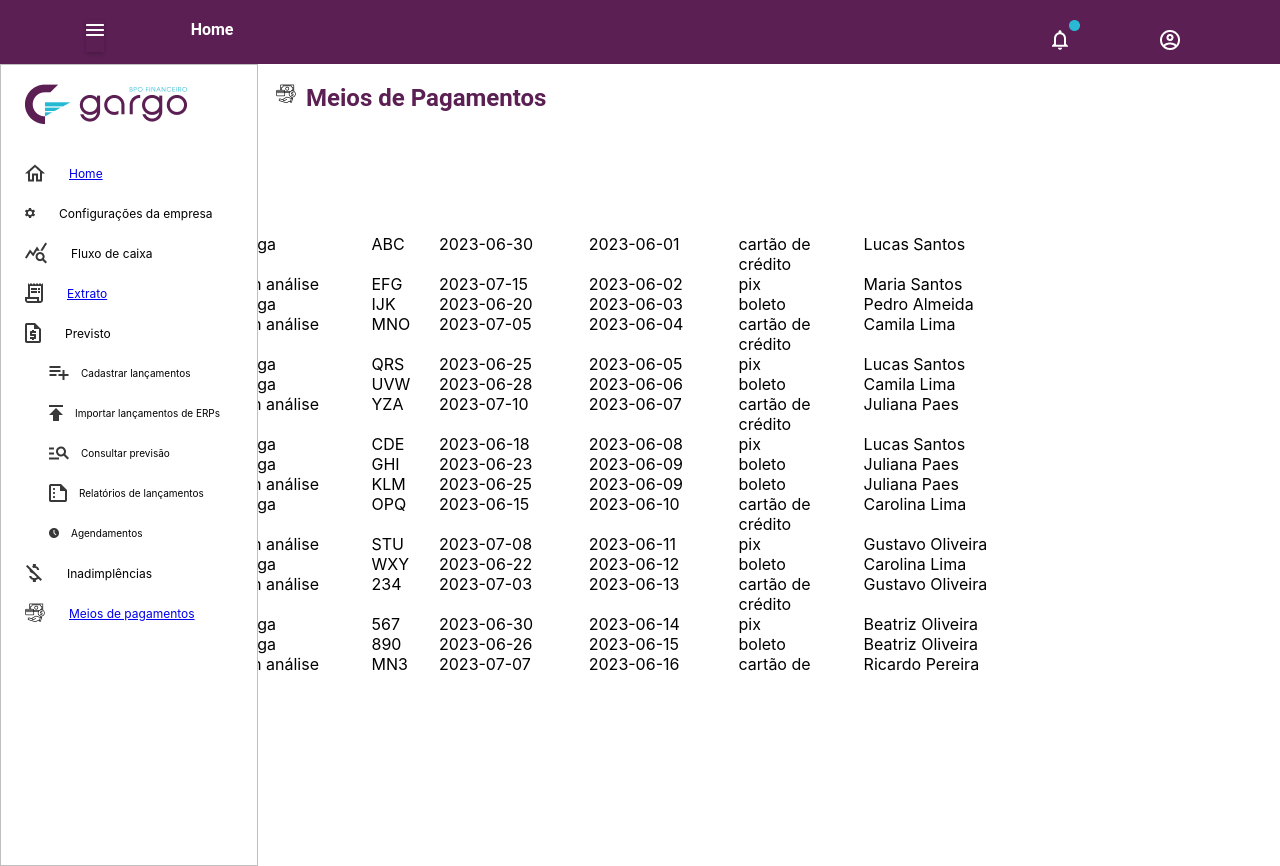
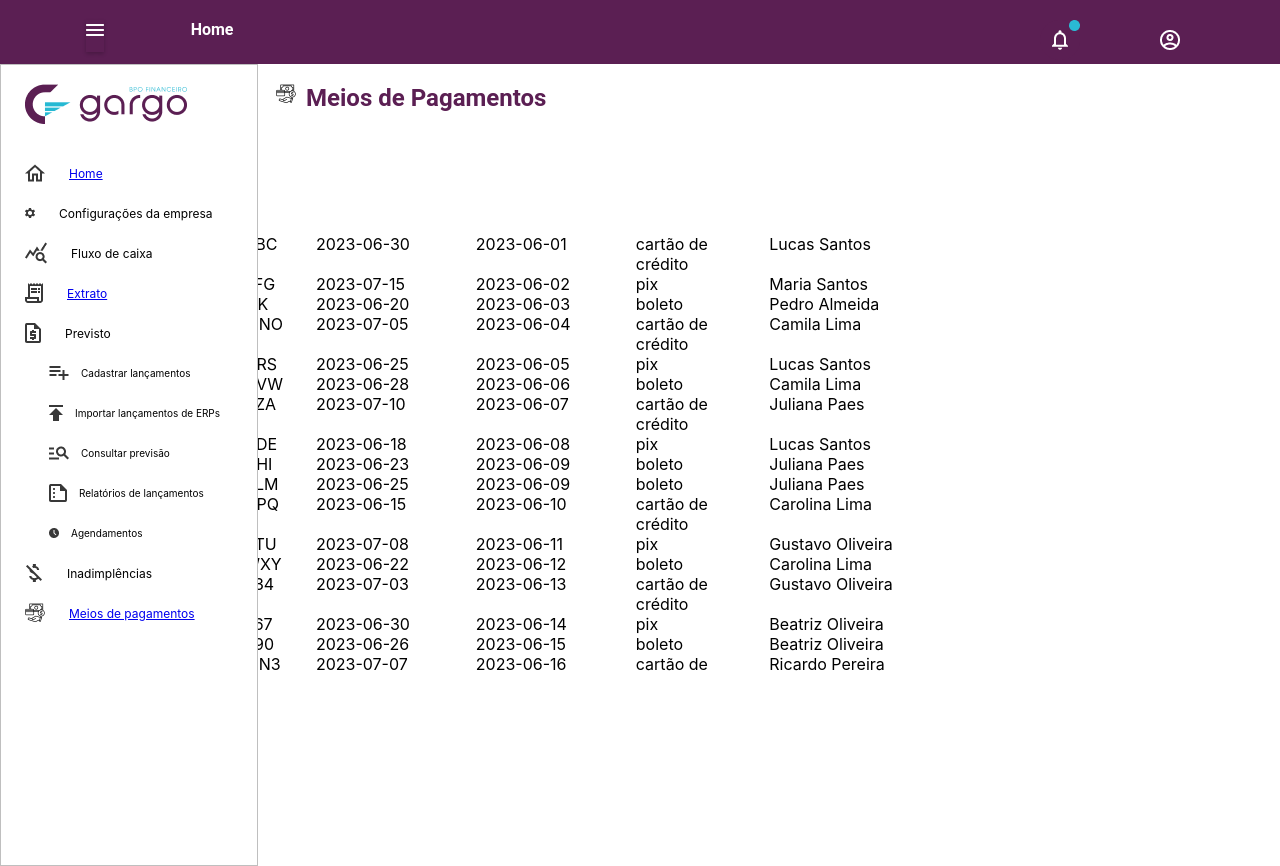
Before and after one commit to leonardod7/Apoena_React_Project, a React (Create React App) app: page /meiosdepagamentos in a window 1280 px wide. Shown: the top 866 px of the page. Built offline with nearby package versions, Linux system fonts and the light colour scheme.

Commit message:
detalhes

```diff
--- a/src/components/ItemFatura/Style.js
+++ b/src/components/ItemFatura/Style.js
@@ -19,6 +19,12 @@ const Valor = styled.span`
         width: 10%;
     };
 
+    @media screen and (min-width: ${Dispositivo.tablet}px) {
+    };
+
+    @media screen and (min-width: ${Dispositivo.mobile}px) {
+    };
+
     @media screen and (min-width: ${Dispositivo.smallMobile}px) {
         width: 10%;
     };
@@ -31,8 +37,10 @@ const Status = styled.span`
         width: 15%;
     };
 
+    @media screen and (min-width: ${Dispositivo.tablet}px) {
+    };
+
     @media screen and (min-width: ${Dispositivo.mobile}px) {
-        display: block;
     };
 
     @media screen and (min-width: ${Dispositivo.smallMobile}px) {
@@ -100,6 +108,13 @@ const Tipo = styled.span`
         width: 14%;
     };
 
+    @media screen and (min-width: ${Dispositivo.tablet}px) {
+    };
+
+    @media screen and (min-width: ${Dispositivo.mobile}px) {
+    };
+
+
     @media screen and (min-width: ${Dispositivo.smallMobile}px) {
     };
 `;
@@ -109,6 +124,12 @@ const Nome = styled.span`
         width: 20%;
     };
 
+    @media screen and (min-width: ${Dispositivo.tablet}px) {
+    };
+
+    @media screen and (min-width: ${Dispositivo.mobile}px) {
+    };
+
     @media screen and (min-width: ${Dispositivo.smallMobile}px) {
     };
 `;
--- a/src/pages/Style.js
+++ b/src/pages/Style.js
@@ -2,7 +2,7 @@ import { styled} from "styled-components";
 import Dispositivo from "../utils";
 
 const ContainerHome = styled.div`
-    position:relative;
+    position: relative;
     padding-top: 20px;
     padding-left: 40px;
     top: 100px;
@@ -31,11 +31,11 @@ const ContainerHome = styled.div`
 `;
 
 const ContainerExtrato = styled.div`
-    position:relative;
+    position: relative;
     padding-top: 20px;
     padding-left: 40px;
-    top: ${props => (props.temNavBar ?'100px' : '100px')};
-    width:90%;
+    top: 100px;
+    width: 90%;
     display: flex;
     flex-direction: row;
     flex-wrap: wrap;
```
